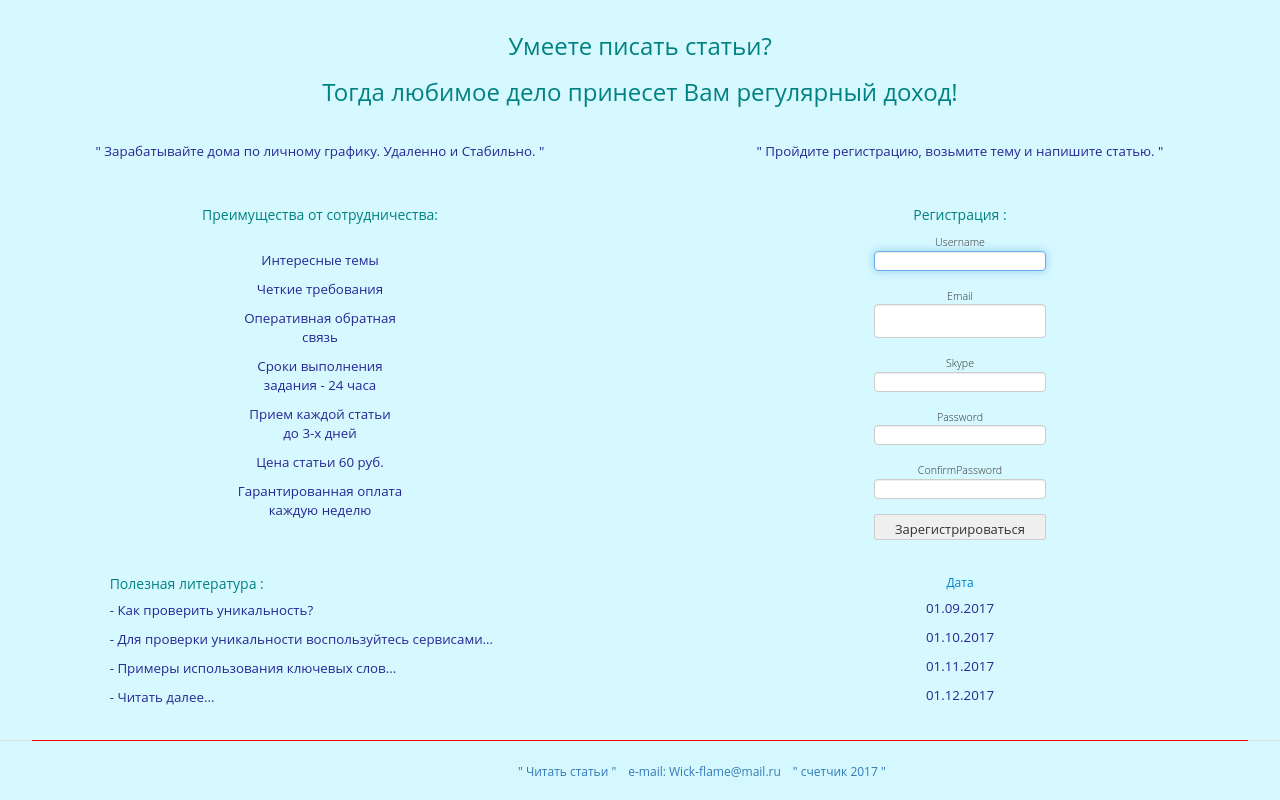
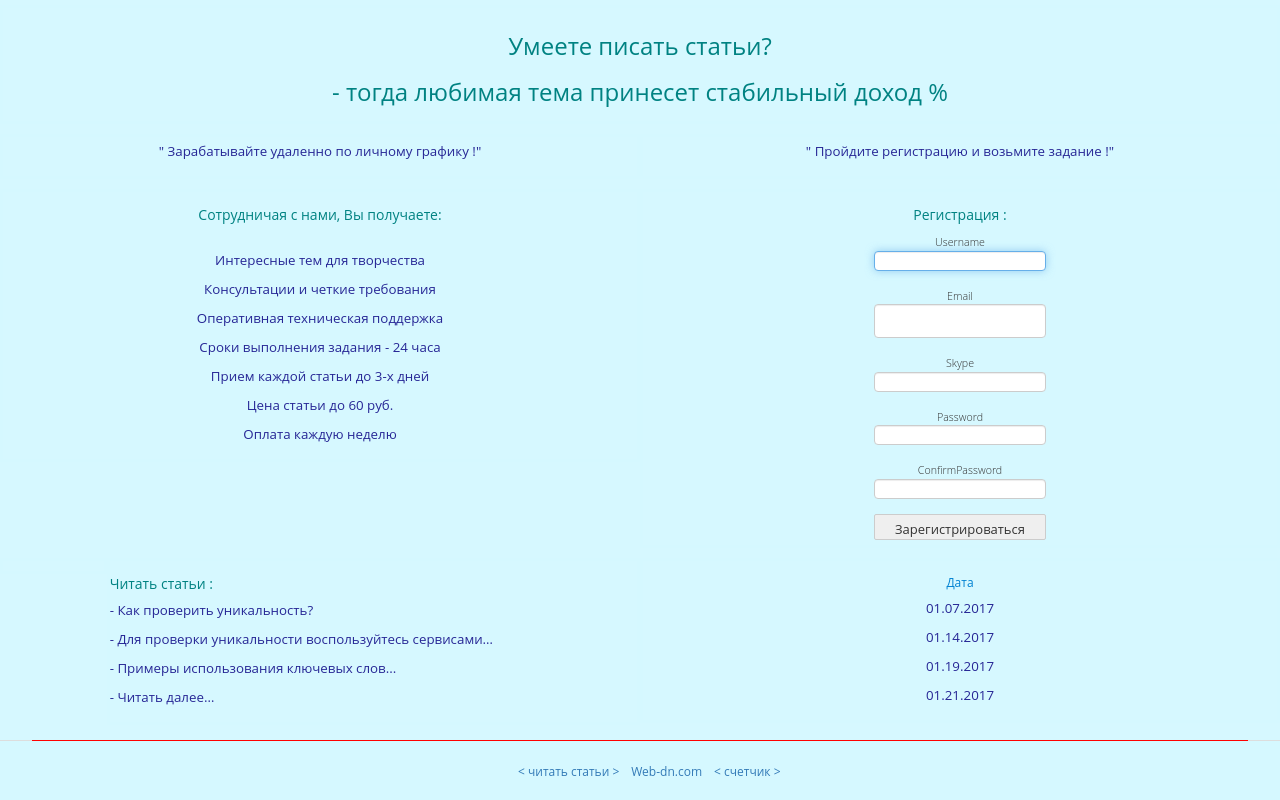
Before and after one commit to Sywooch/day-and-night, a Yii app: template views/site/index.php in a window 1280 px wide. Run offline with PHP 8.4 and a stand-in for Yii, Linux system fonts and the light colour scheme; the template is opened without the code that fills it, so the values that code supplies are empty; form fields are guessed from the names that the template uses; some libraries are stand-ins or nearby versions.

Commit message:
1. Изменил заглавные литеры на главной в блоке login_box:  - - >  /models/jobs/LoginForm 2. Изменил название web-адреса  и подправил  текст основных слоганов

```diff
--- a/models/LoginForm.php
+++ b/models/LoginForm.php
@@ -81,9 +81,9 @@ class LoginForm extends Model
     public function attributeLabels()
     {
         return [
-            'email' => 'Почта',
-            'password' => 'Пароль',
-            'rememberMe' => 'Запомнить меня'
+            'email' => 'почта',
+            'password' => 'пароль',
+            'rememberMe' => 'запомнить меня'
         ];
     }
 }
--- a/views/layouts/main.php
+++ b/views/layouts/main.php
@@ -464,12 +464,12 @@ AppAsset::register($this);
 <footer class="footer">
     <div class="line"></div>
     <p class="pull-center">
-        <?= Html::a('" Читать статьи "', '/site/a-articles', [
+        <?= Html::a(' < читать статьи > ', '/site/a-articles', [
             'class' => 'btn btn-link active btn-xs pull-left',
             'role' => 'button',
         ])?>
-        <a href="#" class="btn btn-link active btn-xs pull-left" role="button">e-mail: Wick-flame@mail.ru</a>
-        <a href="#" class="btn btn-link active btn-xs pull-left" role="button">" счетчик 2017 "</a>
+        <a href="#" class="btn btn-link active btn-xs pull-left" role="button"> Web-dn.com </a>
+        <a href="#" class="btn btn-link active btn-xs pull-left" role="button">< счетчик ></a>
     </p>
 </footer>
 
--- a/views/site/index.php
+++ b/views/site/index.php
@@ -19,14 +19,14 @@ $this->title = 'Главная';
     <div class="row">
         <div class="col-xs-12">
             <h3>Умеете писать статьи?</h3>
-            <h3>Тогда любимое дело принесет Вам регулярный доход!</h3>
+            <h3>- тогда любимая тема принесет стабильный доход %</h3>
         </div>
         <div class="col-xs-6">
-            <p>" Зарабатывайте дома по личному графику. Удаленно и Стабильно. "</p>
+            <p>" Зарабатывайте удаленно по личному графику !"</p>
         </div>
         <div class="col-xs-6">
             <?php if (Yii::$app->user->isGuest): ?>
-                <p>" Пройдите регистрацию, возьмите тему и напишите статью. "</p>
+                <p>" Пройдите регистрацию и возьмите задание !"</p>
             <?php endif; ?>
         </div>
     </div>
@@ -36,18 +36,15 @@ $this->title = 'Главная';
     <div class="row">
         <div class="offer">
             <div class="col-xs-6">
-                <h5>Преимущества от сотрудничества:</h5><br>
-                <p>Интересные темы</p>
-                <p>Четкие требования</p>
-                <p>Оперативная обратная<br>
-                   связь</p>
-                <p>Сроки выполнения<br>
-                    задания - 24 часа</p>
-                <p>Прием каждой статьи<br>
-                    до 3-х дней</p>
-                <p>Цена статьи 60 руб.</p>
-                <p>Гарантированная оплата<br>
-                   каждую неделю</p>
+                <h5>Сотрудничая с нами, Вы получаете:</h5><br>
+
+                <p>Интересные тем для творчества</p>
+                <p>Консультации и четкие требования</p>
+                <p>Оперативная техническая поддержка</p>
+                <p>Сроки выполнения задания - 24 часа</p>
+                <p>Прием каждой статьи до 3-х дней</p>
+                <p>Цена статьи до 60 руб.</p>
+                <p>Оплата каждую неделю</p>
             </div>
         </div>
         <div class="col-xs-6">
@@ -110,7 +107,7 @@ $this->title = 'Главная';
         <div class="col-xs-1"></div>
         <div class="col-xs-5">
             <div class="topics">
-                <h5>Полезная литература :</h5>
+                <h5> Читать статьи :</h5>
                 <p>- Как проверить уникальность?</p>
                 <p>- Для проверки уникальности воспользуйтесь сервисами…</p>
                 <p>- Примеры использования ключевых слов...</p>
@@ -120,10 +117,10 @@ $this->title = 'Главная';
         <div class="col-xs-6">
             <div class="news-data">
                 <h6>Дата</h6>
-                <p>01.09.2017</p>
-                <p>01.10.2017</p>
-                <p>01.11.2017</p>
-                <p>01.12.2017</p>
+                <p>01.07.2017</p>
+                <p>01.14.2017</p>
+                <p>01.19.2017</p>
+                <p>01.21.2017</p>
             </div>
         </div>
     </div>
--- a/views/widget/registration/came_in.php
+++ b/views/widget/registration/came_in.php
@@ -14,7 +14,7 @@ use yii\helpers\Html;
 <header class="page-header">
     <div class="col-xs-6">
         <div class="slog">
-            <p>Wick Flame - “Когда человек занят делом, тогда он по-настоящему живёт”</p>
+            <p>Web-dn “ Когда человек занят делом, тогда он по-настоящему живёт ”</p>
         </div>
     </div>
     <div class="col-xs-2">
--- a/views/widget/registration/login_in.php
+++ b/views/widget/registration/login_in.php
@@ -45,7 +45,7 @@ use yii\bootstrap\ActiveForm;
     <div class="row">
         <div class="col-xs-6">
             <div class="slog">
-                <p>Wick Flame - Постоянная и надежная работа для копирайтеров</p>
+                <p>Web-dn " Постоянная и надежная работа для копирайтеров "</p>
             </div>
         </div>
 
@@ -68,7 +68,7 @@ use yii\bootstrap\ActiveForm;
                 <div class="clear"></div>
                 <div class="some">
                     <?= $form->field($model, 'rememberMe')->checkbox([
-                        'template' => " {label} {input}  <a href=\"#\">Забыли пароль</a>",
+                        'template' => " {label} {input}  <a href=\"#\">забыли пароль</a>",
                     ]) ?>
                 </div>
             </div>
```
